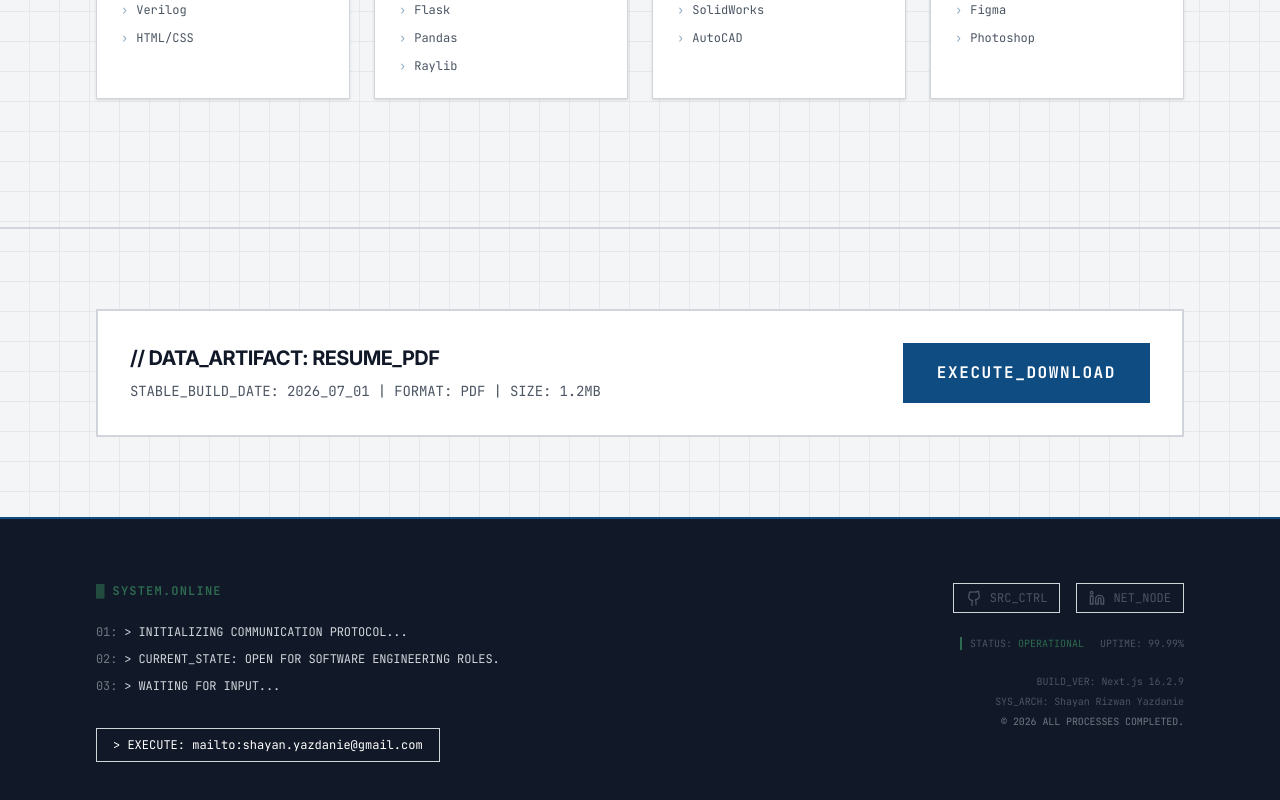
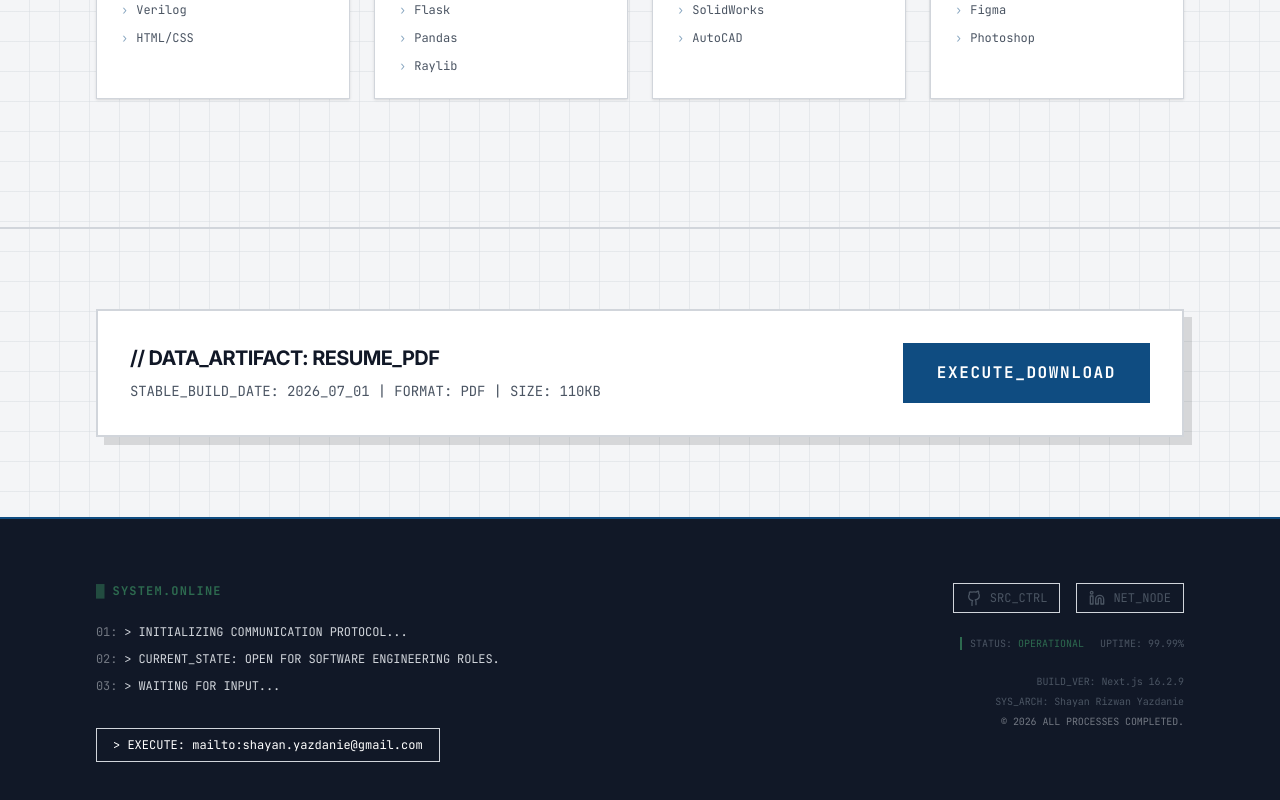
Before and after one commit to CodeBySRY/shayan-portfolio, a Next.js app: page / in a window 1280 px wide. Shown: the part 4009-4809 px from the top of the page. Built offline with nearby package versions, Linux system fonts and the light colour scheme.

Commit message:
ui change

```diff
--- a/src/components/ResumeArtifact.js
+++ b/src/components/ResumeArtifact.js
@@ -2,27 +2,25 @@
 import { useSystem } from "../context/SystemContext";
 
 export default function ResumeArtifact() {
-  const { addLog } = useSystem(); // Ensure this hook is called
+  // 1. Hook into the system kernel
+  const { addLog } = useSystem();
 
   return (
     <section className="py-20 px-6 md:px-24 max-w-7xl mx-auto border-t-2 border-steel">
-      <div className="bg-white border-2 border-steel p-8 shadow-hard flex flex-col md:flex-row justify-between items-center gap-6">
+      <div className="bg-white border-2 border-steel p-8 shadow-[8px_8px_0px_rgba(0,0,0,0.12)] flex flex-col md:flex-row justify-between items-center gap-6">
         <div>
           <h3 className="text-xl font-bold font-mono text-charcoal uppercase tracking-widest">
             // DATA_ARTIFACT: RESUME_PDF
           </h3>
           <p className="text-slate font-mono text-sm mt-2">
-            STABLE_BUILD_DATE: 2026_07_01 | FORMAT: PDF | SIZE: 1.2MB
+            STABLE_BUILD_DATE: 2026_07_01 | FORMAT: PDF | SIZE: 110KB
           </p>
         </div>
         <a
-          href="/Shayan's Resume.pdf"
+          href="/your-resume.pdf"
           download
-          // IMPORTANT: Check that the onClick is defined here
-          onClick={() => {
-            console.log("Attempting to trigger log..."); // DEBUG: Check browser console
-            addLog("DATA_ARTIFACT_REQUESTED: RESUME_PDF");
-          }}
+          // 2. The missing Event Listener that triggers the Log
+          onClick={() => addLog("DATA_ARTIFACT_REQUESTED: RESUME_PDF")}
           className="px-8 py-4 bg-blueprint text-white font-bold font-mono uppercase tracking-widest border-2 border-blueprint hover:bg-charcoal hover:border-charcoal transition-all active:translate-x-[4px] active:translate-y-[4px] active:shadow-none"
         >
           EXECUTE_DOWNLOAD
```
